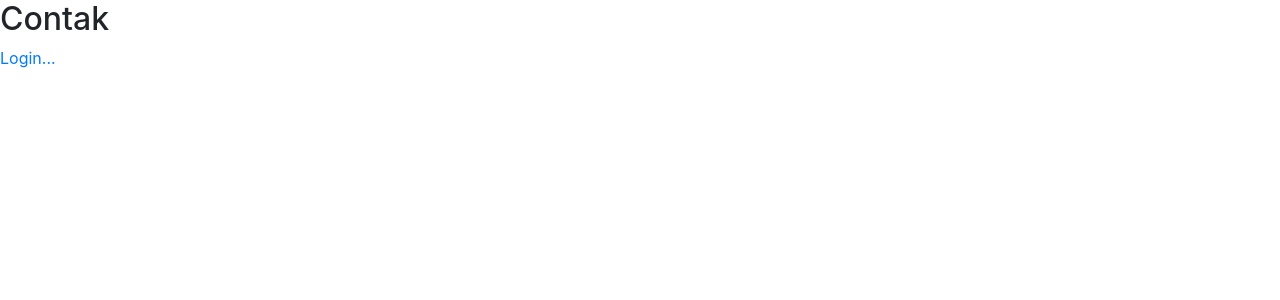
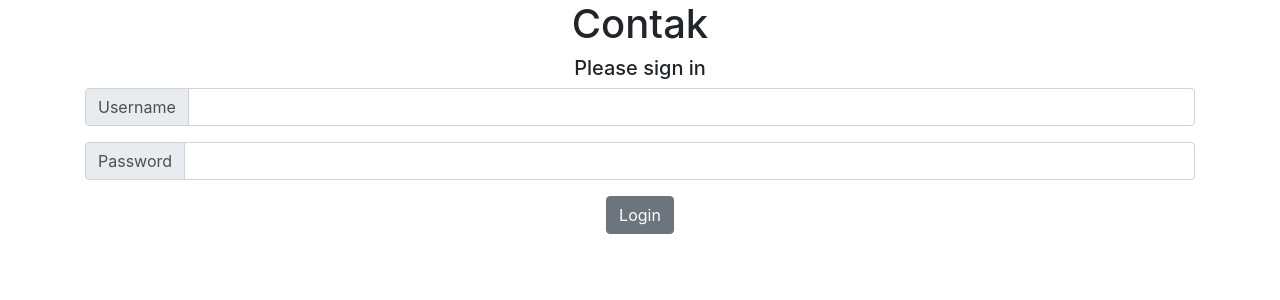
Before and after one commit to dasfrosty/contak-web, a React app: page / in a window 1280 px wide. Shown: the top 300 px of the page. Built offline with nearby package versions, Linux system fonts and the light colour scheme.

Commit message:
implement login form

```diff
--- /dev/null
+++ b/src/LoginPage.tsx
@@ -0,0 +1,82 @@
+import * as React from "react";
+import { Redirect } from "react-router-dom";
+import {
+  Alert,
+  Button,
+  Container,
+  Form,
+  FormGroup,
+  Input,
+  InputGroup,
+  InputGroupAddon,
+  InputGroupText,
+} from "reactstrap";
+
+import { useInputChangeWrapper } from "./common/hooks";
+import { useTokenAuthMutation } from "./graphql/mutations";
+
+const { useCallback, useState } = React;
+
+export function LoginPage() {
+  return (
+    <Container className="text-center">
+      <h1>Contak</h1>
+      <h2 className="h5">Please sign in</h2>
+      <LoginForm />
+    </Container>
+  );
+}
+
+function LoginForm() {
+  const [message, setMessage] = useState("");
+  const [formFields, setFormFields] = useState({ username: "", password: "" });
+
+  const handleInputChange = useCallback(
+    (name: string, value: string) => {
+      setMessage("");
+      const fieldUpdates = { [name]: value };
+      setFormFields((fields) => ({ ...fields, ...fieldUpdates }));
+    },
+    [setFormFields, setMessage],
+  );
+  const handleChange = useInputChangeWrapper(handleInputChange);
+
+  const { tokenAuthMutation, tokenAuthMutationResult } = useTokenAuthMutation();
+  const handleSubmit = useCallback(() => {
+    tokenAuthMutation({ variables: { ...formFields } }).catch((reason) => {
+      setMessage(reason.message);
+    });
+  }, [tokenAuthMutation, formFields]);
+
+  if (tokenAuthMutationResult.data?.tokenAuth?.token != undefined) {
+    return <Redirect to="/app" />;
+  }
+
+  return (
+    <Form>
+      <FormGroup>
+        <InputGroup>
+          <InputGroupAddon addonType="prepend">
+            <InputGroupText>Username</InputGroupText>
+          </InputGroupAddon>
+          <Input type="text" name="username" value={formFields.username} onChange={handleChange} />
+        </InputGroup>
+      </FormGroup>
+      <FormGroup>
+        <InputGroup>
+          <InputGroupAddon addonType="prepend">
+            <InputGroupText>Password</InputGroupText>
+          </InputGroupAddon>
+          <Input
+            type="password"
+            name="password"
+            value={formFields.password}
+            onChange={handleChange}
+          />
+        </InputGroup>
+      </FormGroup>
+      {message != "" && <Alert color="danger">{message}</Alert>}
+      <Button onClick={handleSubmit}>Login</Button>
+    </Form>
+  );
+}
--- a/src/Root.tsx
+++ b/src/Root.tsx
@@ -1,6 +1,6 @@
 import * as React from "react";
 import { BrowserRouter as Router, Switch, Route, Redirect } from "react-router-dom";
-import { LandingPage } from "./LandingPage";
+import { LoginPage } from "./LoginPage";
 import { App } from "./app/App";
 
 export function Root() {
@@ -8,7 +8,7 @@ export function Root() {
     <Router>
       <Switch>
         <Route path="/" exact>
-          <LandingPage />
+          <LoginPage />
         </Route>
         <Route path="/app">
           <App />
--- a/src/app/contacts/ContactDetails.tsx
+++ b/src/app/contacts/ContactDetails.tsx
@@ -72,7 +72,6 @@ function useContactDetailsForm(initial: ContactDetailsFormFields) {
   //   const updateContactMutation = useCreateContactMutation();
   const createContactMutation = () => {};
 
-  //   const updateContactMutation = useUpdateContactMutation();
   const updateContactMutation = useUpdateContactMutation();
 
   const handleSubmit = useCallback(() => {
--- a/src/graphql/__generated__/types.ts
+++ b/src/graphql/__generated__/types.ts
@@ -48,6 +48,21 @@ export type ContactFragment = {
   modified: any;
 };
 
+export type TokenAuthMutationVariables = Exact<{
+  username: Scalars["String"];
+  password: Scalars["String"];
+}>;
+
+export type TokenAuthMutation = {
+  __typename?: "Mutation";
+  tokenAuth?: Maybe<{
+    __typename?: "ObtainJSONWebToken";
+    payload: any;
+    refreshExpiresIn: number;
+    token: string;
+  }>;
+};
+
 export type UpdateContactMutationVariables = Exact<{
   contactId: Scalars["ID"];
   firstName: Scalars["String"];
--- a/src/graphql/mutations.ts
+++ b/src/graphql/mutations.ts
@@ -1,6 +1,21 @@
 import { useMutation, gql } from "@apollo/client";
 import { CONTACT_FRAGMENT } from "./fragments";
-import { UpdateContactMutation, UpdateContactMutationVariables } from "./__generated__/types";
+import {
+  TokenAuthMutation,
+  TokenAuthMutationVariables,
+  UpdateContactMutation,
+  UpdateContactMutationVariables,
+} from "./__generated__/types";
+
+const TOKEN_AUTH_MUTATION = gql`
+  mutation tokenAuth($username: String!, $password: String!) {
+    tokenAuth(username: $username, password: $password) {
+      payload
+      refreshExpiresIn
+      token
+    }
+  }
+`;
 
 const UPDATE_CONTACT_DETAILS_MUTATION = gql`
   mutation updateContact($contactId: ID!, $firstName: String!, $lastName: String!, $note: String!) {
@@ -15,6 +30,15 @@ const UPDATE_CONTACT_DETAILS_MUTATION = gql`
   ${CONTACT_FRAGMENT}
 `;
 
+export function useTokenAuthMutation() {
+  const [tokenAuthMutation, tokenAuthMutationResult] = useMutation<
+    TokenAuthMutation,
+    TokenAuthMutationVariables
+  >(TOKEN_AUTH_MUTATION);
+
+  return { tokenAuthMutation, tokenAuthMutationResult };
+}
+
 export function useUpdateContactMutation() {
   const [updateContactMutation] = useMutation<
     UpdateContactMutation,
```
